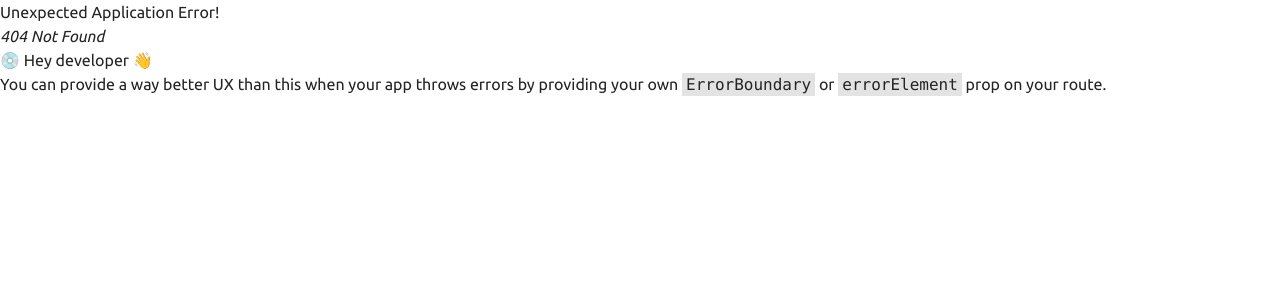
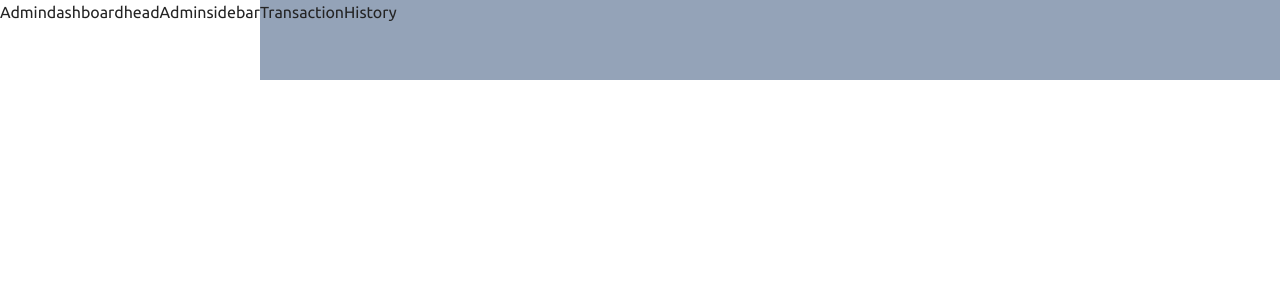
Before and after one commit to Okwoli-Godwin/NaijaSDGs2023-easyPay, a React (Vite) app: page /admin/transaction-history in a window 1280 px wide. Before the commit this address had no page. Shown: the top 300 px of the page. Built offline with nearby package versions, Linux system fonts and the light colour scheme; a web font is replaced by a local one.

Commit message:
added the transaction history route

```diff
--- /dev/null
+++ b/src/Pages/Admindashboardpage/TransactionHistory.tsx
@@ -0,0 +1,9 @@
+import React from 'react'
+
+const TransactionHistory:React.FC = () => {
+  return (
+    <div className='w-full h-[10vh] bg-slate-400'>TransactionHistory</div>
+  )
+}
+
+export default TransactionHistory
--- a/src/Router/Routes.tsx
+++ b/src/Router/Routes.tsx
@@ -4,6 +4,7 @@ import Homepage from "../Pages/Homepage";
 import Home from "../Pages/Admindashboardpage/Home";
 import Stafflayout from "../Components/Layout/Stafflayout";
 import Staffhome from "../Pages/Staffdashboardpage/Staffhome";
+import TransactionHistory from "../Pages/Admindashboardpage/TransactionHistory";
 
 export const Element = createBrowserRouter([
     {
@@ -21,6 +22,10 @@ export const Element = createBrowserRouter([
             {
                 index: true,
                 element: <Home />
+            },
+            {
+                path: "transaction-history",
+                element:<TransactionHistory/>
             }
         ]
     },
```
